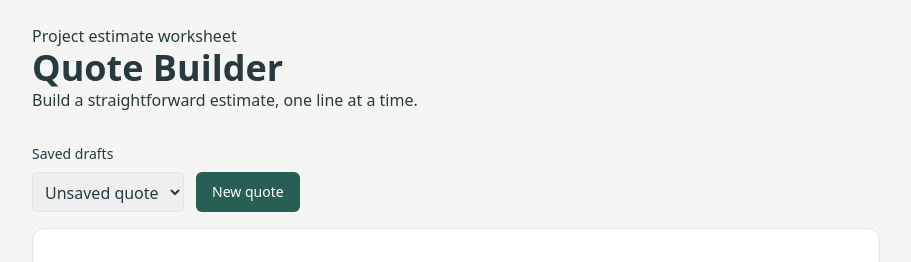
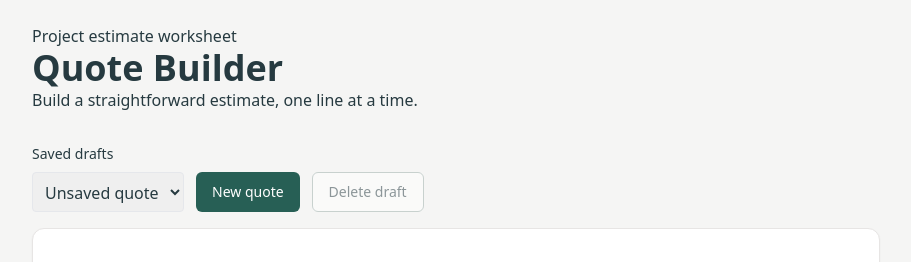
Before and after one commit to kirkduchesne/quote-builder, a Next.js app: page / in a window 1280 px wide. Shown: the top 262 px of the page, without its empty margins (184-1095 px from the left). Built offline with nearby package versions, Linux system fonts and the light colour scheme.

Commit message:
feat: confirm saved draft deletion and retain safe storage feedback

```diff
--- a/components/draft-workspace.tsx
+++ b/components/draft-workspace.tsx
@@ -35,6 +35,14 @@ export function DraftWorkspace() {
     try { localStorage.setItem(storageKey, JSON.stringify({ version: 1, drafts: saved })); setMessage('Draft saved in this browser.'); }
     catch { setMessage('Storage is unavailable or full. Draft kept for this session only.'); }
   }
+  function deleteActive() {
+    if (!active || !window.confirm('Delete this saved quote and discard any unsaved changes?')) return;
+    const remaining = drafts.filter(d => d.id !== active.id);
+    setDrafts(remaining); setActive(remaining[0] || newDraft(String(Date.now()))); setDirty(false);
+    if (blocked) { setMessage('Draft removed for this session only.'); return; }
+    try { localStorage.setItem(storageKey, JSON.stringify({ version: 1, drafts: remaining })); setMessage('Draft deleted.'); }
+    catch { setMessage('Storage failed. Deletion is session-only; the saved draft may return after reload.'); }
+  }
   if (!active) return <p role="status">Loading saved drafts…</p>;
-  return <><div className="mb-4 flex flex-wrap items-end gap-3 print:hidden"><div><label htmlFor="draft-picker">Saved drafts</label><select id="draft-picker" className="h-10 max-w-full rounded border p-2" value={drafts.some(d => d.id === active.id) ? active.id : ''} onChange={e => { const selected = drafts.find(d => d.id === e.target.value); if (selected && canLeave()) { setActive(selected); setDirty(false); } }}><option value="" disabled>Unsaved quote</option>{drafts.map(d => <option key={d.id} value={d.id}>{d.name}</option>)}</select></div><Button type="button" onClick={() => { if (canLeave()) { setActive(newDraft(String(Date.now()))); setDirty(false); } }}>New quote</Button></div><p role="status" className="mb-4 print:hidden">{message}</p><QuoteForm key={active.id} initial={active} onSave={save} onDirty={setDirty} /></>;
+  return <><div className="mb-4 flex flex-wrap items-end gap-3 print:hidden"><div><label htmlFor="draft-picker">Saved drafts</label><select id="draft-picker" className="h-10 max-w-full rounded border p-2" value={drafts.some(d => d.id === active.id) ? active.id : ''} onChange={e => { const selected = drafts.find(d => d.id === e.target.value); if (selected && canLeave()) { setActive(selected); setDirty(false); } }}><option value="" disabled>Unsaved quote</option>{drafts.map(d => <option key={d.id} value={d.id}>{d.name}</option>)}</select></div><Button type="button" onClick={() => { if (canLeave()) { setActive(newDraft(String(Date.now()))); setDirty(false); } }}>New quote</Button><Button type="button" variant="outline" disabled={!drafts.some(d => d.id === active.id)} onClick={deleteActive}>Delete draft</Button></div><p role="status" className="mb-4 print:hidden">{message}</p><QuoteForm key={active.id} initial={active} onSave={save} onDirty={setDirty} /></>;
 }
```
